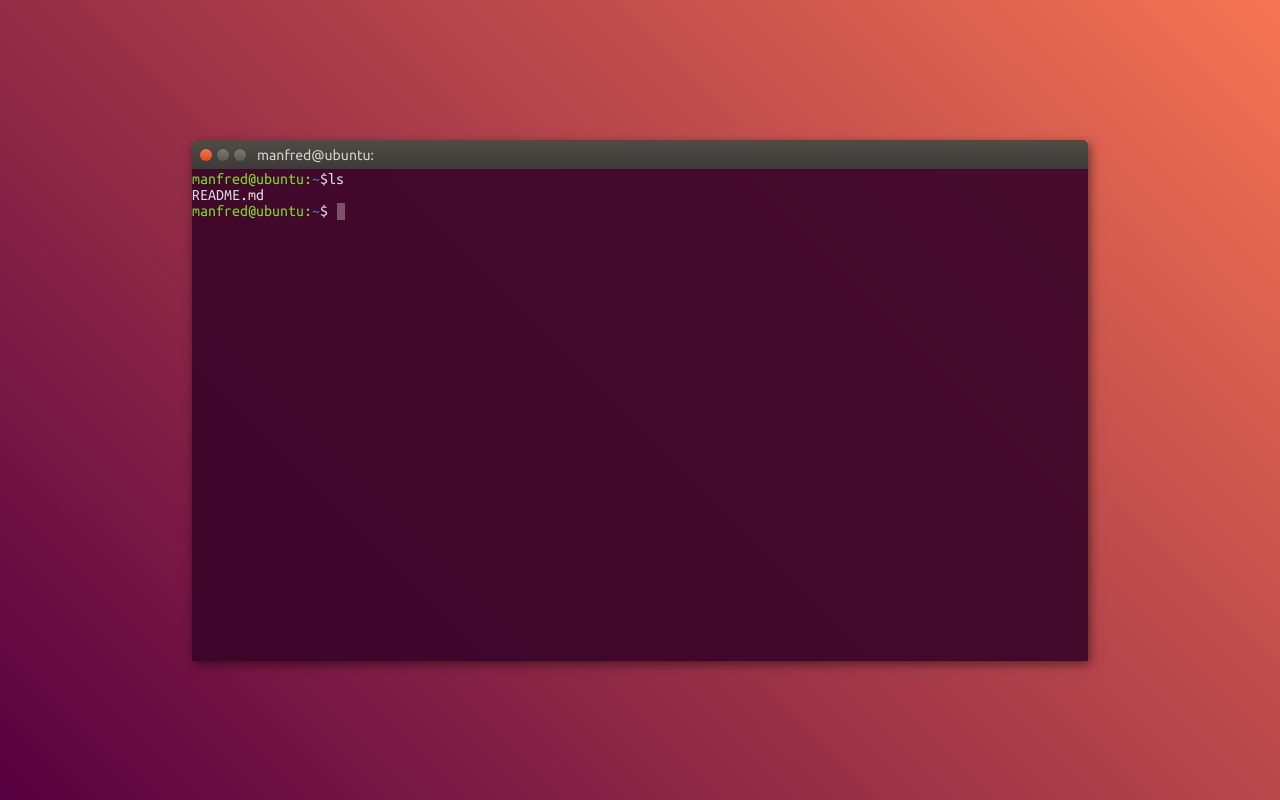
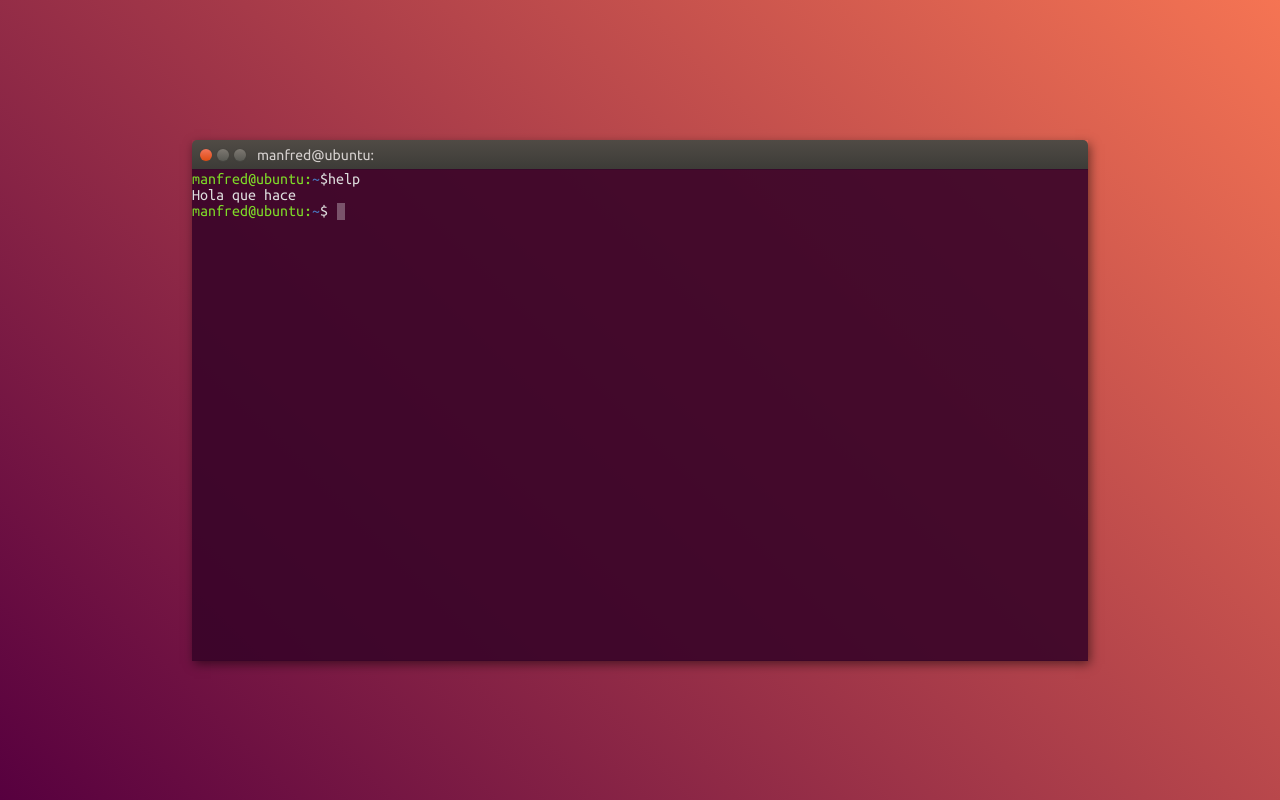
Before and after one commit to redBaron23/react-ubuntu-terminal, a React (Create React App) app: page / in a window 1280 px wide. Built offline with nearby package versions, Linux system fonts and the light colour scheme.

Commit message:
first command

```diff
--- /dev/null
+++ b/src/Components/UbuntuTerminal/HistoryList.tsx
@@ -0,0 +1,40 @@
+import History from "../../Model/Bash/History";
+import {
+  HistoryItemContainer,
+  TerminalPrompt,
+  TerminalPromptUser,
+  TerminalPromptLocation,
+  TerminalPromptBling,
+} from "./styles";
+
+interface Props {
+  history: History;
+  username: string;
+  cwd: string;
+}
+
+const HistoryList = (props: Props) => {
+  const { history, username, cwd } = props;
+  return (
+    <div>
+      {history.map((log) => (
+        <HistoryItemContainer>
+          <TerminalPrompt>
+            {!!log.cwd ? (
+              <>
+                <TerminalPromptUser>{username}@ubuntu:</TerminalPromptUser>
+                <TerminalPromptLocation>{cwd}</TerminalPromptLocation>
+                <TerminalPromptBling>$</TerminalPromptBling>
+                <TerminalPromptBling>{log.content}</TerminalPromptBling>
+              </>
+            ) : (
+              <TerminalPromptBling>{log.content}</TerminalPromptBling>
+            )}
+          </TerminalPrompt>
+        </HistoryItemContainer>
+      ))}
+    </div>
+  );
+};
+
+export default HistoryList;
--- a/src/Components/UbuntuTerminal/index.tsx
+++ b/src/Components/UbuntuTerminal/index.tsx
@@ -19,6 +19,8 @@ import {
   TerminalPromptUser,
 } from "./styles";
 import History from "../../Model/Bash/History";
+import BashState from "../../Model/Bash/BashState";
+import HistoryList from "./HistoryList";
 
 interface Props {
   username: string;
@@ -35,14 +37,20 @@ const UbuntuTerminal = (props: Props) => {
   const inputRef = useRef<any>();
 
   const [terminalInput, setTerminalInput] = useState("");
-  const [cwd, setCwd] = useState<string>(`~`);
+  const [cwd, setCwd] = useState<string>(GlobalConstants.defaultCwd);
   const [history, setHistory] = useState<History>([]);
   const [fileSystem, setFileSystem] = useState<Folder>(
     GlobalConstants.fileSystem
   );
 
+  console.log("EXE");
+
   useEffect(() => {
     inputRef.current.focus();
+    const newState = bash.execute("help", new BashState(cwd, history, fileSystem));
+    setCwd(newState.cwd);
+    setHistory(newState.history);
+    setFileSystem(newState.files);
   }, []);
 
   const handleOnType = (e: any) => {
@@ -78,7 +86,7 @@ const UbuntuTerminal = (props: Props) => {
           <BarUser>{username}@ubuntu:</BarUser>
         </TerminalBar>
         <TerminalBody>
-          {renderHistoryItem()}
+          <HistoryList history={history} username={username} cwd={cwd} />
           <TerminalPrompt>
             <TerminalPromptUser>{username}@ubuntu:</TerminalPromptUser>
             <TerminalPromptLocation>~</TerminalPromptLocation>
--- /dev/null
+++ b/src/Constants/BaseCommands.ts
@@ -0,0 +1,32 @@
+import BashState from "../Model/Bash/BashState";
+
+const helpCommands = [
+    "clear",
+    "ls",
+    "cat",
+    "mkdir",
+    "cd",
+    "pwd",
+    "echo",
+    "printenv",
+    "whoami",
+    "rm",
+];
+
+const help = {
+    exec: (state: BashState): BashState => {
+        const helMessage = "Hola que hace"
+        return {
+            ...state,
+            history: [...state.history,
+            { content: helMessage },
+            ]
+        };
+    }
+};
+
+const BaseCommands = {
+    help,
+}
+
+export default BaseCommands;
--- a/src/Constants/GlobalConstants.ts
+++ b/src/Constants/GlobalConstants.ts
@@ -17,8 +17,11 @@ const fileSystem: Folder = {
     'README.md': { content: '✌⊂(✰‿✰)つ✌ Thanks for checking out the tool! There is a lot that you can do with react-bash and I\'m excited to see all of the fun commands and projects build on top of it!' },
 };
 
+const defaultCwd = '~';
+
 const GlobalConstants = {
     fileSystem,
+    defaultCwd,
 };
 
 export default GlobalConstants;
--- a/src/Model/Bash/BashState.ts
+++ b/src/Model/Bash/BashState.ts
@@ -1,10 +1,12 @@
 import Folder from "./FileSystem/Folder";
 import History from "./History";
 
-interface BashState {
-    history: History;
-    cwd: string;
-    fileSystem: Folder;
+class BashState {
+    constructor(
+        public cwd: string,
+        public history: History,
+        public files: Folder,
+    ) { }
 }
 
 export default BashState;
--- a/src/Services/Bash/Bash.ts
+++ b/src/Services/Bash/Bash.ts
@@ -1,3 +1,4 @@
+import BaseCommands from "../../Constants/BaseCommands";
 import BashState from "../../Model/Bash/BashState";
 import Commands from "../../Model/Bash/Commands";
 import BashParser, { CommandInput } from "../../Utils/Bash/BashParser";
@@ -9,6 +10,7 @@ class Bash {
     constructor(extensions?: Commands) {
         this.prevInput = [];
         this.commands = {
+            ...BaseCommands,
             ...extensions
         };
     }
```
